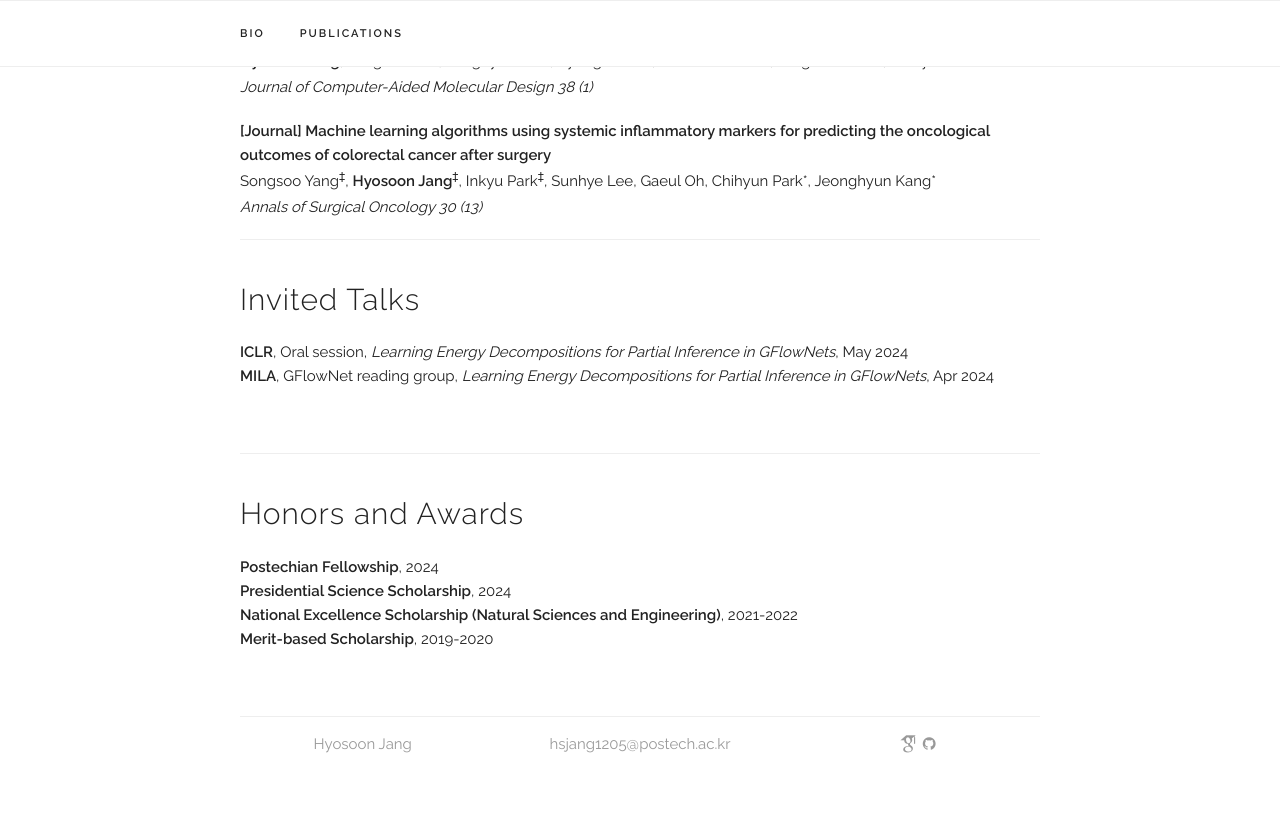
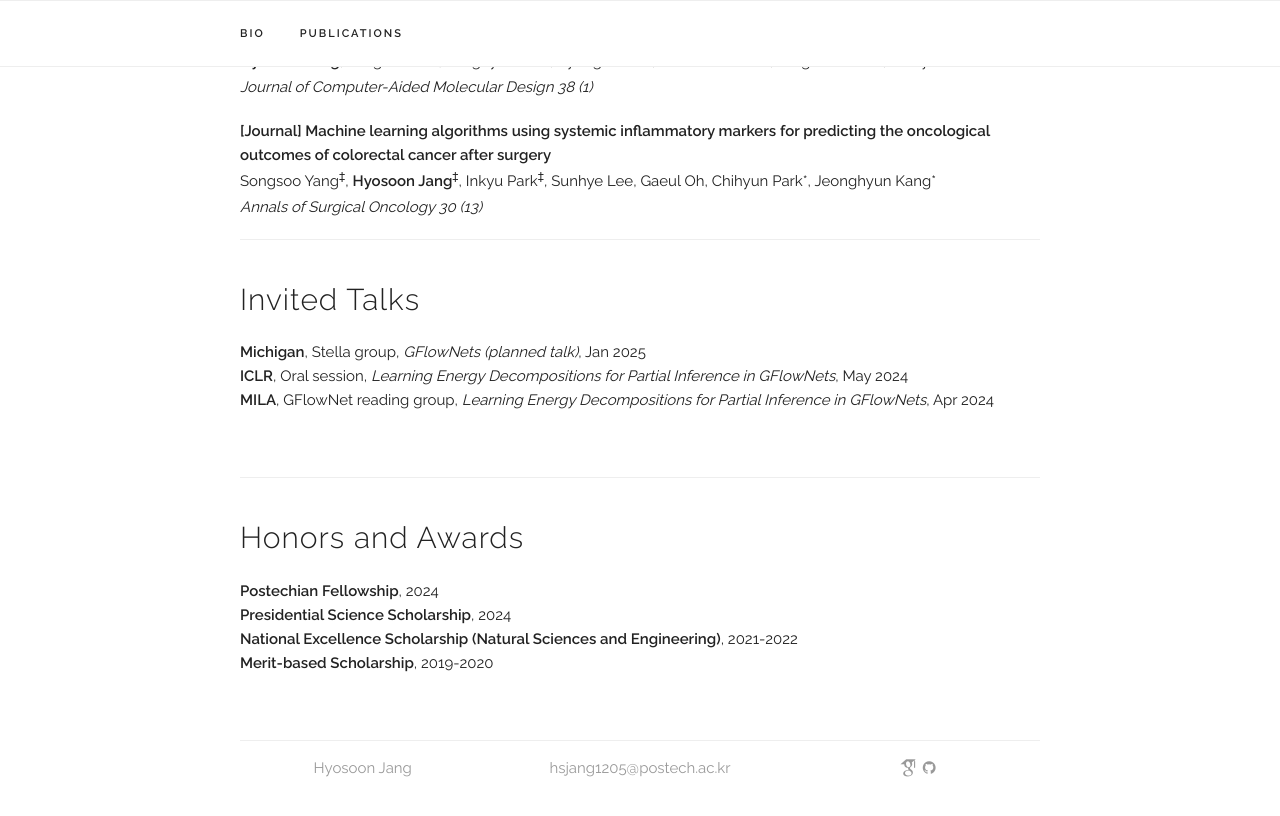
Before and after one commit to hsjang0/hsjang, a Jekyll site: the page built from index.html, in a window 1280 px wide and 900 px high, scrolled down 1238 px. Shown: the top 816 px of the window. Built offline with Jekyll 4.4.1, drawn with Linux system fonts in a browser that asks for light colours; some web fonts are replaced.

Commit message:
Update index.html

```diff
--- a/index.html
+++ b/index.html
@@ -56,6 +56,7 @@ title: Home
 <div class="docs-section" id="invited">
   <h4>Invited Talks</h4>
   <p>
+  <b>Michigan</b>, Stella group, <i> GFlowNets (planned talk)</i>, Jan 2025 <br>
   <b>ICLR</b>, Oral session, <i> Learning Energy Decompositions for Partial Inference in GFlowNets</i>, May 2024 <br>
   <b>MILA</b>, GFlowNet reading group, <i> Learning Energy Decompositions for Partial Inference in GFlowNets</i>, Apr 2024
   </p>
```
